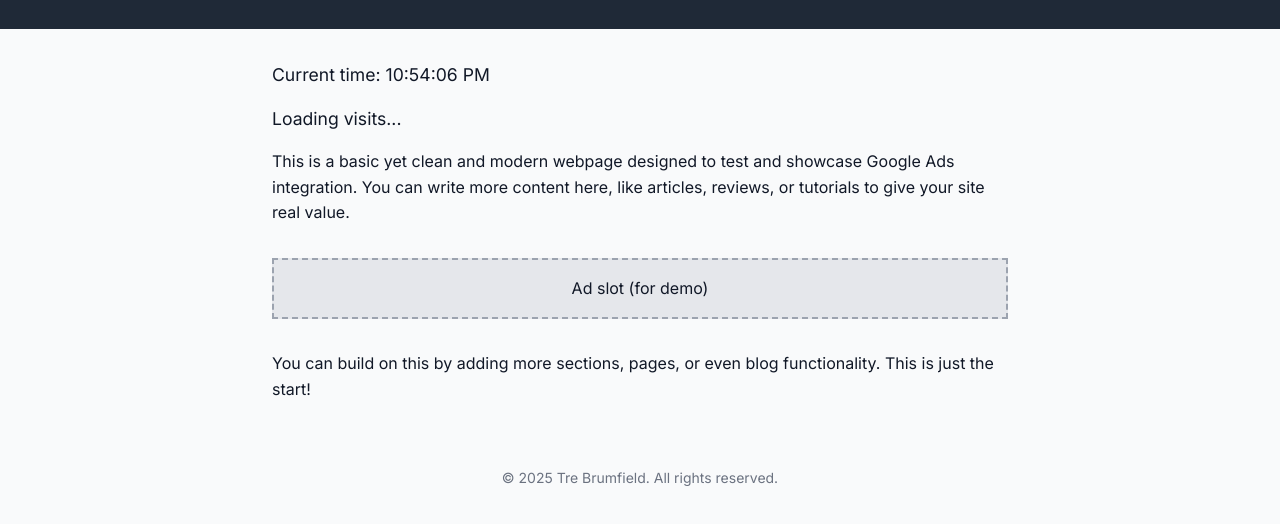
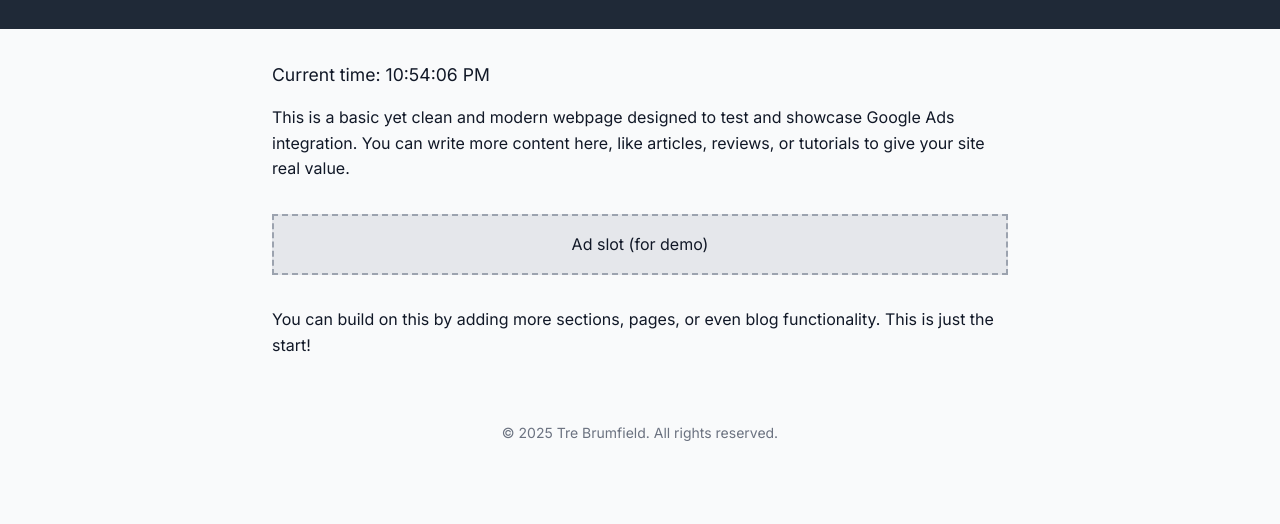
Before and after one commit to Tbrumfield93/google-ads-demo, a plain HTML site: page index.html in a window 1280 px wide. Shown: the part 112-636 px from the top of the page. Drawn offline with Linux system fonts and the light colour scheme.

Commit message:
Update index.html

```diff
--- a/index.html
+++ b/index.html
@@ -56,7 +56,6 @@
 
   <main>
     <div id="clock" class="info-bar">Loading time...</div>
-    <div id="visit-count" class="info-bar">Loading visits...</div>
 
     <section>
       <p>This is a basic yet clean and modern webpage designed to test and showcase Google Ads integration. You can write more content here, like articles, reviews, or tutorials to give your site real value.</p>
```
